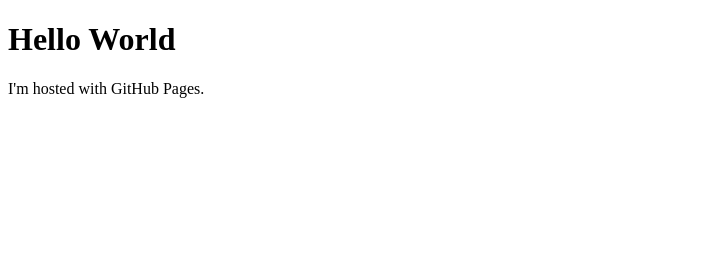
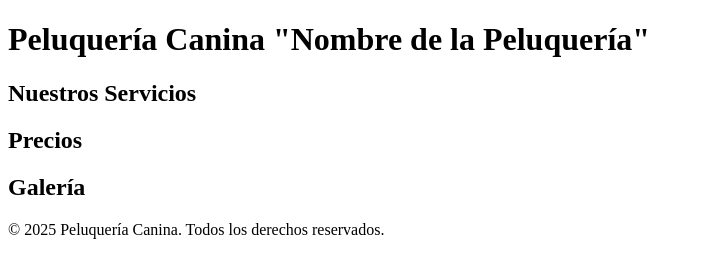
Before and after one commit to elgranzeusec/elgranzeus.github.io, a plain HTML site: page index.html in a window 1280 px wide. Shown: the whole page, without its empty margins (0-702 px from the left). Drawn offline with Linux system fonts and the light colour scheme.

Commit message:
Update index.html

```diff
--- a/index.html
+++ b/index.html
@@ -1,7 +1,30 @@
 <!DOCTYPE html>
-<html>
+<html lang="es">
+<head>
+    <meta charset="utf-8">
+    <title>Peluquería Canina EL GRAN ZEUS</title>
+    <link rel="stylesheet" href="estilo.css">
+</head>
 <body>
-<h1>Hello World</h1>
-<p>I'm hosted with GitHub Pages.</p>
+    <header>
+        <h1>Peluquería Canina "Nombre de la Peluquería"</h1>
+    </header>
+    <main>
+        <section id="servicios">
+            <h2>Nuestros Servicios</h2>
+            <!-- Lista de servicios, imágenes, etc. -->
+        </section>
+        <section id="precios">
+            <h2>Precios</h2>
+            <!-- Tabla de precios -->
+        </section>
+        <section id="galeria">
+            <h2>Galería</h2>
+            <!-- Imgágenes de perros -->
+        </section>
+    </main>
+    <footer>
+        <p>&copy; 2025 Peluquería Canina. Todos los derechos reservados.</p>
+    </footer>
 </body>
 </html>
```
